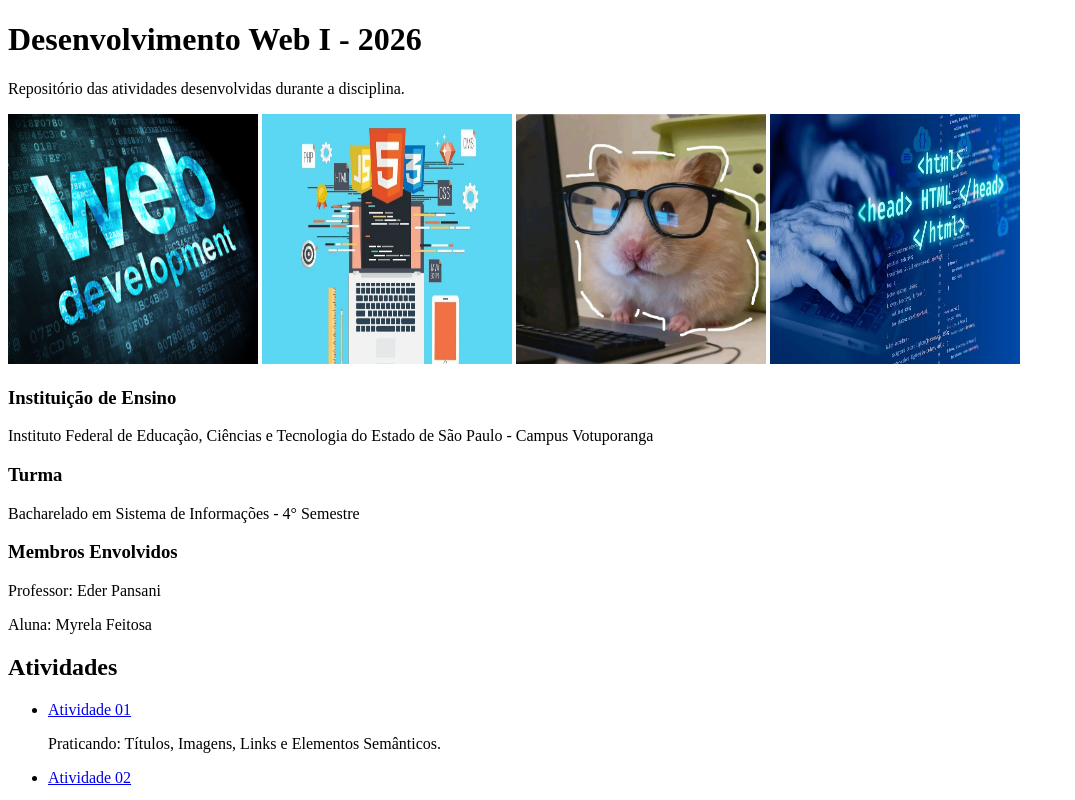
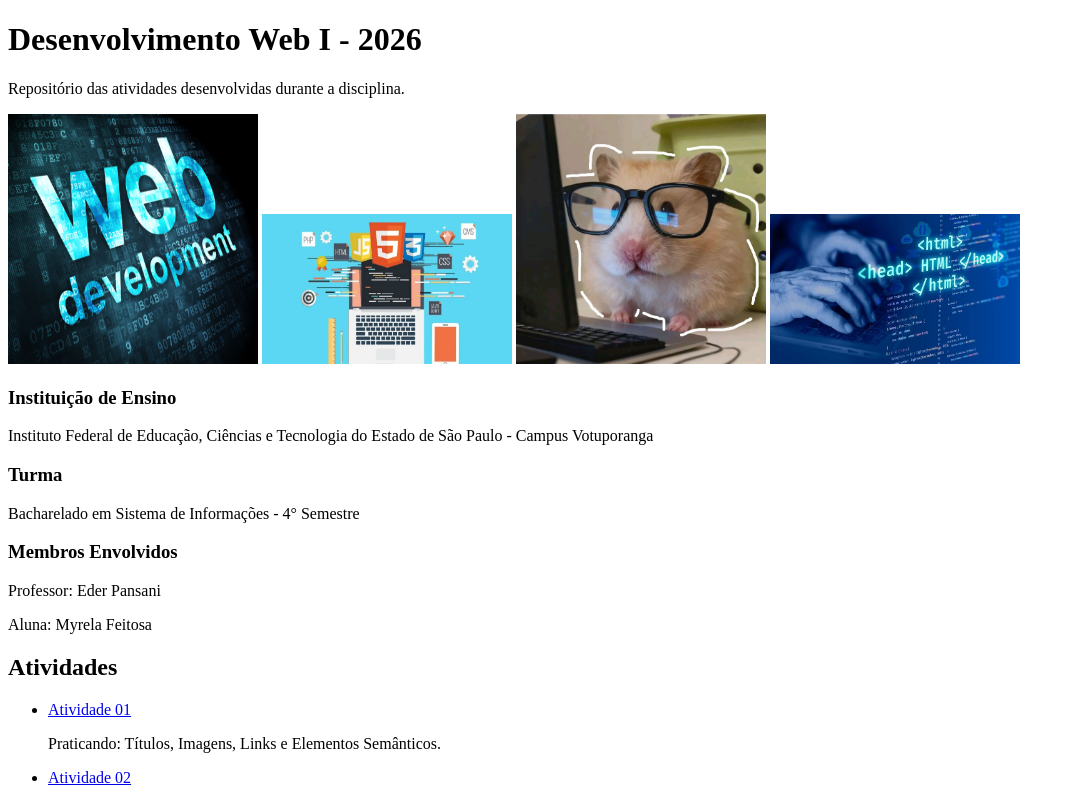
Before and after one commit to MyrelaFeitosa/VTPDWI_2026, a plain HTML site: page index.html in a window 1280 px wide. Shown: the top 800 px of the page, without its empty margins (0-1075 px from the left). Drawn offline with Linux system fonts and the light colour scheme.

Commit message:
Update index.html

```diff
--- a/index.html
+++ b/index.html
@@ -14,9 +14,9 @@
         <p>Repositório das atividades desenvolvidas durante a disciplina.</p>
 
        <img src="imagens/devWeb.jpg" alt="Desenvolvimento web" width="250" height="250">
-       <img src="imagens/linguagens.jpg" alt="Linguagens de programação" width="250" height="250">
+       <img src="imagens/linguagens.jpg" alt="Linguagens de programação" width="250" height="150">
        <img src="imagens/hamster-de-Ti.jfif" alt="Avatar GitHub Myrela Feitosa" width="250" height="250">
-       <img src="imagens/html.jfif" alt="Corpo HTML" width="250" height="250">
+       <img src="imagens/html.jfif" alt="Corpo HTML" width="250" height="150">
     </header>
 
     <main>
```
